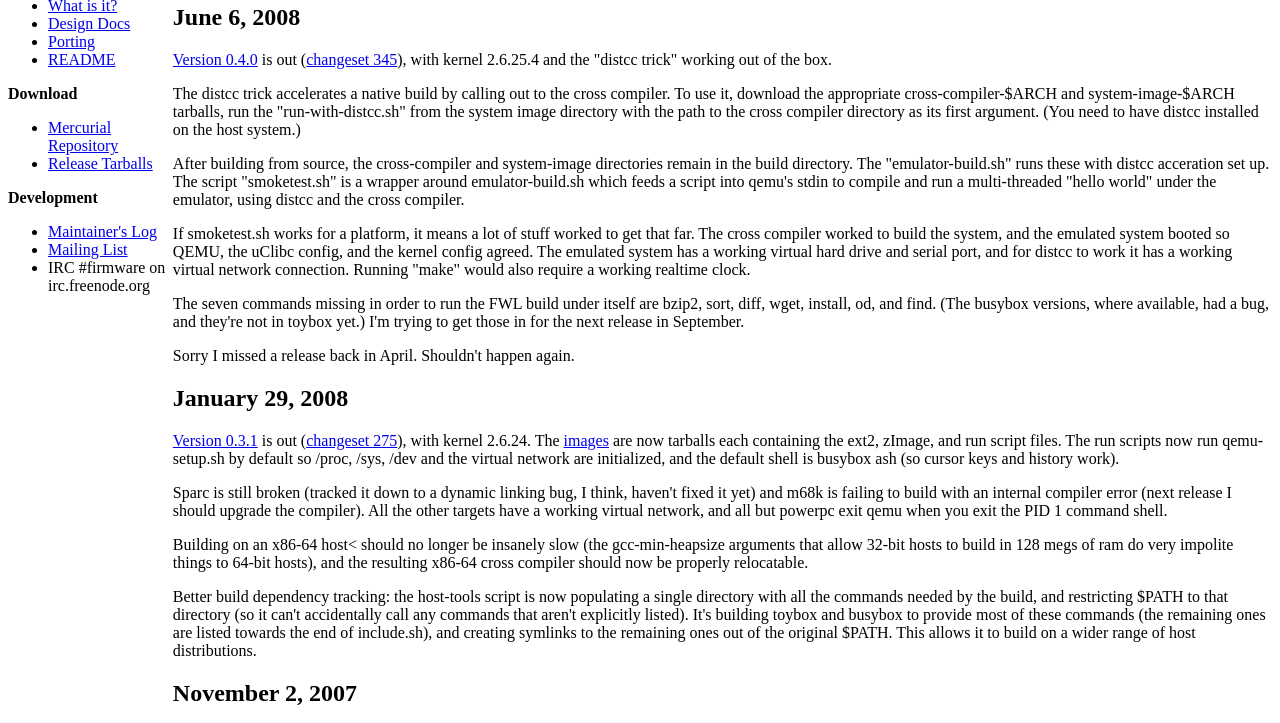
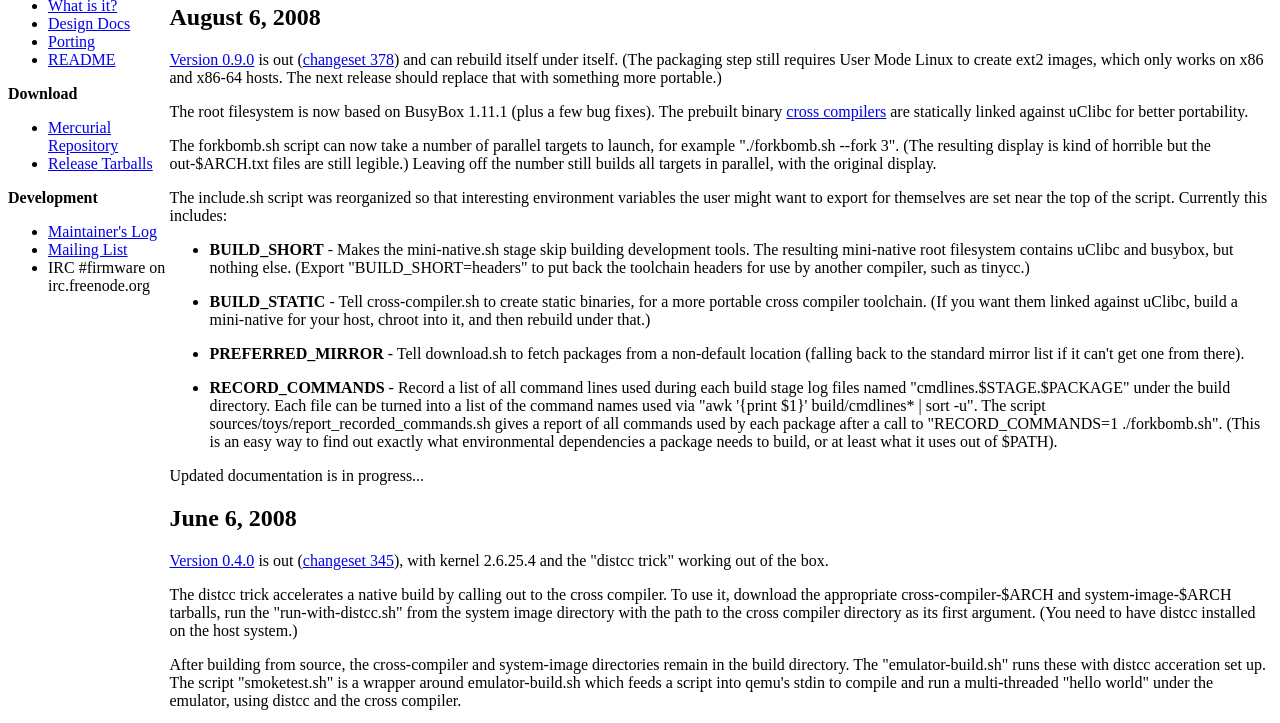
Before and after one commit to landley/aboriginal, a plain HTML site: page www/index.html in a window 1280 px wide. Shown: the part 168-891 px from the top of the page. Drawn offline with nearby package versions, Linux system fonts and the light colour scheme; files that its build step writes are made by us from their sources.

Commit message:
Announce 0.9.0 release.

```diff
--- a/www/index.html
+++ b/www/index.html
@@ -1,5 +1,52 @@
 <!--#include file="header.html" -->
 <b><h1>News</h1></b>
+
+<h2>August 6, 2008</h2>
+<p><a href=downloads/firmware-0.9.0.tar.bz2>Version 0.9.0</a> is out
+(<a href=http://127.0.0.1/hg/firmware/shortlog/378>changeset 378</a>)
+and can rebuild itself under itself.  (The packaging step still requires User
+Mode Linux to create ext2 images, which only works on x86 and x86-64 hosts.
+The next release should replace that with something more portable.)</p>
+
+<p>The root filesystem is now based on BusyBox 1.11.1 (plus a few bug fixes).
+The prebuilt binary <a href=downloads/cross-compiler>cross compilers</a> are
+statically linked against uClibc for better portability.</p>
+
+<p>The forkbomb.sh script can now take a number of parallel targets to
+launch, for example "./forkbomb.sh --fork 3".  (The resulting display is kind
+of horrible but the out-$ARCH.txt files are still legible.)  Leaving off the
+number still builds all targets in parallel, with the original display.</p>
+
+<p>The include.sh script was reorganized so that interesting environment
+variables the user might want to export for themselves are set near the top
+of the script.  Currently this includes:</p>
+
+<ul>
+<li><p><b>BUILD_SHORT</b> - Makes the mini-native.sh stage skip building
+development tools.  The resulting mini-native root filesystem contains uClibc
+and busybox, but nothing else.  (Export "BUILD_SHORT=headers" to put back the
+toolchain headers for use by another compiler, such as tinycc.)</p>
+
+<li><p><b>BUILD_STATIC</b> - Tell cross-compiler.sh to create static
+binaries, for a more portable cross compiler toolchain.  (If you want them
+linked against uClibc, build a mini-native for your host, chroot into it, and
+then rebuild under that.)</li>
+
+<li><p><b>PREFERRED_MIRROR</b> - Tell download.sh to fetch packages from a
+non-default location (falling back to the standard mirror list if it can't get
+one from there).</p></li>
+
+<li><p><b>RECORD_COMMANDS</b> - Record a list of all command lines used during
+each build stage log files named "cmdlines.$STAGE.$PACKAGE" under the build
+directory.  Each file can be turned into a list of the command names used via
+"awk '{print $1}' build/cmdlines* | sort -u".  The script
+sources/toys/report_recorded_commands.sh gives a report of all commands
+used by each package after a call to "RECORD_COMMANDS=1 ./forkbomb.sh".
+(This is an easy way to find out exactly what environmental dependencies a
+package needs to build, or at least what it uses out of $PATH).</p></li>
+</ul>
+
+<p>Updated documentation is in progress...</p>
 
 <h2>June 6, 2008</h2>
 <p><a href=downloads/firmware-0.4.0.tar.bz2>Version 0.4.0</a> is out
```
